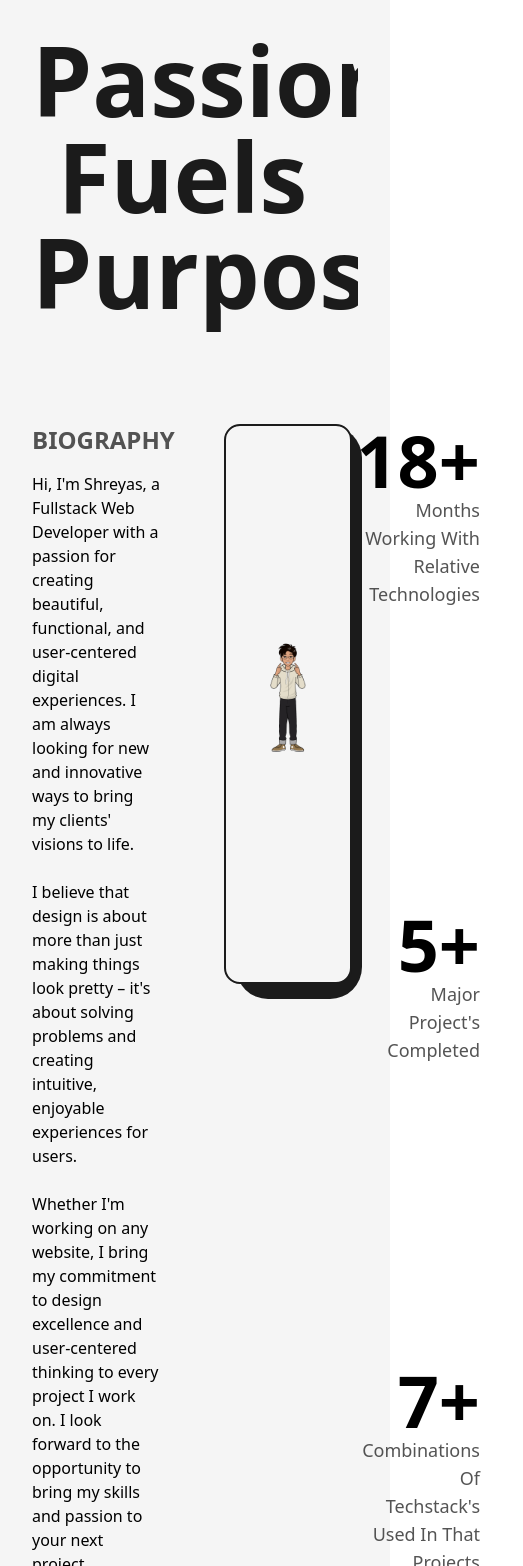
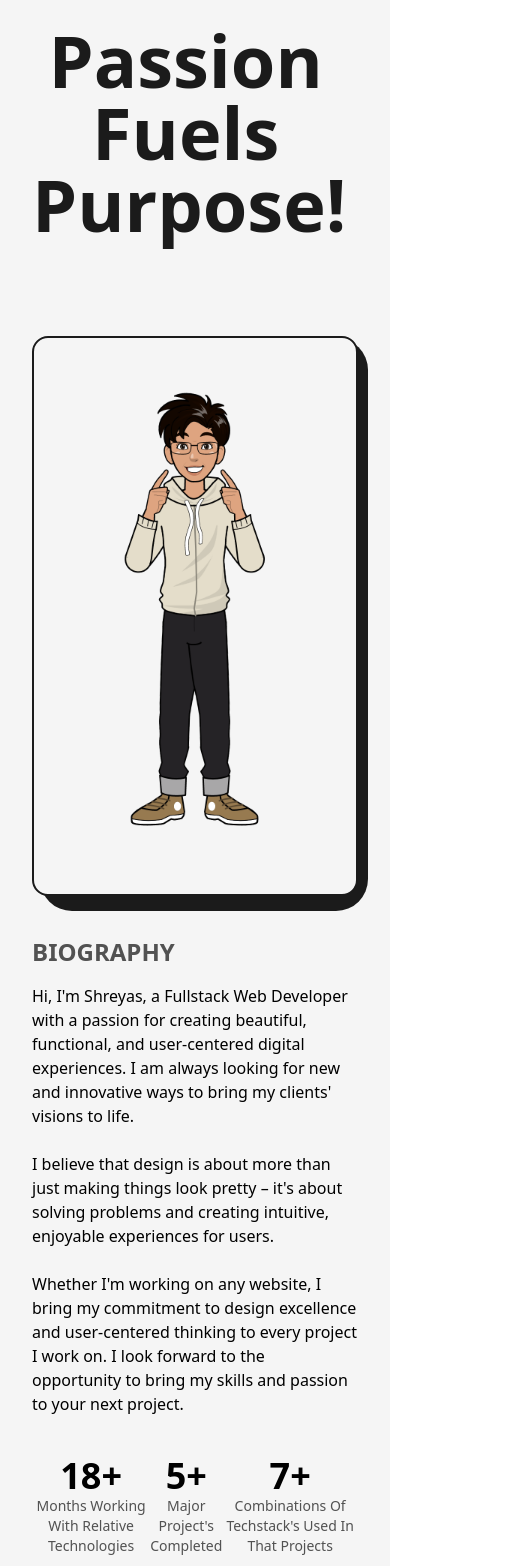
Before and after one commit to itsPhoenix03/Portfolio, a Next.js app: page /aboutme in a window 390 px wide. Shown: the part 82-1648 px from the top of the page, 523 px wide, since content can reach past the window. Built offline with nearby package versions, Linux system fonts and the light colour scheme.

Commit message:
Making the about page responsive

```diff
--- a/pages/aboutme.js
+++ b/pages/aboutme.js
@@ -44,10 +44,13 @@ const aboutme = () => {
 
       <main className="flex w-full flex-col items-center justify-center dark:text-light">
         <Layout className="pt-16">
-          <AnimatedText text="Passion Fuels Purpose!" className="mb-24" />
+          <AnimatedText
+            text="Passion Fuels Purpose!"
+            className="mb-24 lg:!text-7xl"
+          />
 
-          <div className="grid w-full grid-cols-8 gap-16">
-            <div className="col-span-3 flex flex-col items-start justify-start">
+          <div className="grid w-full grid-cols-8 gap-16 sm:gap-10">
+            <div className="col-span-3 flex flex-col items-start justify-start xl:col-span-4 md:order-2 md:col-span-8">
               <h2 className="mb-4 text-2xl font-bold text-dark/75 dark:text-light/75 uppercase">
                 Biography
               </h2>
@@ -73,7 +76,11 @@ const aboutme = () => {
               </p>
             </div>
 
-            <div className="col-span-3 relative h-[35rem] rounded-2xl border-2 border-solid border-dark bg-light dark:border-light dark:bg-dark p-8">
+            <div
+              className="col-span-3 relative h-[35rem] rounded-2xl border-2 border-solid border-dark bg-light dark:border-light dark:bg-dark p-8
+            xl:col-span-4 md:order-1 md:col-span-8
+            "
+            >
               <div className="absolute top-0 -right-3 -z-10 w-[102%] h-[103%] rounded-[2rem] bg-dark dark:bg-light" />
 
               <Image
@@ -89,33 +96,37 @@ const aboutme = () => {
               />
             </div>
 
-            <div className="col-span-2 flex flex-col items-end justify-between">
-              <div className="flex flex-col items-end justify-center">
-                <span className="inline-block text-7xl font-bold">
+            <div className="col-span-2 flex flex-col items-end justify-between xl:col-span-8 xl:flex-row xl:items-center md:order-3">
+              <div className="flex flex-col items-end justify-center xl:items-center">
+                <span className="inline-block text-7xl font-bold md:text-6xl sm:text-5xl xs:text-4xl">
                   <AnimatedNumbers value={18} />+
                 </span>
 
-                <h2 className="text-lg font-medium capitalize text-dark/75 text-right dark:text-light/75">
+                <h2
+                  className="text-lg font-medium capitalize text-dark/75 text-right xl:text-center xl:text-base dark:text-light/75
+                  sm:text-sm
+                "
+                >
                   Months Working with relative technologies
                 </h2>
               </div>
 
-              <div className="flex flex-col items-end justify-center">
-                <span className="inline-block text-7xl font-bold">
+              <div className="flex flex-col items-end justify-center xl:items-center">
+                <span className="inline-block text-7xl font-bold md:text-6xl sm:text-5xl xs:text-4xl">
                   <AnimatedNumbers value={5} />+
                 </span>
 
-                <h2 className="text-lg font-medium capitalize text-dark/75 text-right dark:text-light/75">
+                <h2 className="text-lg font-medium capitalize text-dark/75 text-right xl:text-center xl:text-base dark:text-light/75 sm:text-sm">
                   Major Project&#39;s Completed
                 </h2>
               </div>
 
-              <div className="flex flex-col items-end justify-center">
-                <span className="inline-block text-7xl font-bold">
+              <div className="flex flex-col items-end justify-center xl:items-center">
+                <span className="inline-block text-7xl font-bold md:text-6xl sm:text-5xl xs:text-4xl">
                   <AnimatedNumbers value={7} />+
                 </span>
 
-                <h2 className="text-lg font-medium capitalize text-dark/75 text-right dark:text-light/75">
+                <h2 className="text-lg font-medium capitalize text-dark/75 text-right xl:text-center xl:text-base dark:text-light/75 sm:text-sm">
                   Combinations of Techstack&#39;s Used in that projects
                 </h2>
               </div>
--- a/pages/projects.js
+++ b/pages/projects.js
@@ -18,7 +18,11 @@ const FramerImage = motion(Image);
 
 const FeauredProject = ({ type, title, img, summary, link, github }) => {
   return (
-    <article className="relative w-full p-6 flex items-center justify-between rounded-2xl border border-solid border-dark bg-light dark:border-light dark:bg-dark shadow-2xl">
+    <article
+      className="relative w-full p-6 flex items-center justify-between rounded-2xl border border-solid border-dark bg-light dark:border-light dark:bg-dark shadow-2xl
+
+    "
+    >
       <div className="absolute top-0 -right-3 -z-10 w-[101%] h-[103%] rounded-[2rem] rounded-br-2xl bg-dark dark:bg-light" />
 
       <Link
@@ -130,7 +134,10 @@ const projects = () => {
 
       <main className="w-full mb-16 flex flex-col items-center justify-center">
         <Layout className="pt-16">
-          <AnimatedText text="Imagination Trumps Knowledge!" className="pb-2" />
+          <AnimatedText
+            text="Imagination Trumps Knowledge!"
+            className="pb-2 lg:text-6xl"
+          />
 
           <div className="grid grid-cols-12 gap-24 my-16">
             <div className="col-span-12">
--- a/src/components/AnimatedText.jsx
+++ b/src/components/AnimatedText.jsx
@@ -30,7 +30,7 @@ const singleWord = {
 
 const AnimatedText = ({ text, className = "" }) => {
   return (
-    <div className="w-full mx-auto py-2 flex items-center justify-center text-center overflow-hidden">
+    <div className="w-full mx-auto py-2 flex items-center justify-center text-center overflow-hidden sm:p-0">
       <motion.h1
         className={`inline-block w-full text-dark font-bold capitalize text-8xl dark:text-light ${className}`}
         variants={quote}
--- a/src/components/Education.jsx
+++ b/src/components/Education.jsx
@@ -44,7 +44,9 @@ const Education = () => {
 
   return (
     <div className="my-56">
-      <h2 className="font-bold text-8xl mb-32 w-full text-center">Education</h2>
+      <h2 className="font-bold text-8xl mb-32 w-full text-center xl:text-7xl">
+        Education
+      </h2>
 
       <div className="w-[75%] mx-auto relative">
         <motion.div
--- a/src/components/Footer.jsx
+++ b/src/components/Footer.jsx
@@ -5,11 +5,11 @@ import Link from "next/link";
 const Footer = () => {
   return (
     <footer className="w-full border-t-2 border-solid border-dark text-md font-medium dark:text-light dark:border-light">
-      <Layout className="py-8 px-16 flex items-center justify-between">
+      <Layout className="py-8 px-16 flex items-center justify-between lg:py-4 lg:px-10 sm:px-2 md:text-base md:flex-col md:text-center md:gap-4">
         <span className="w-full">
           {new Date().getFullYear()} &copy; All Rights Reserved.
         </span>
-        <div className="w-full flex items-center justify-center group">
+        <div className="w-full flex items-center justify-center group ">
           Build with{" "}
           <span className="text-primary dark:text-primaryDark text-3xl px-1 transition duration-150 ease-out hover:ease-in group-hover:-translate-y-1">
             &#9825;
@@ -21,7 +21,7 @@ const Footer = () => {
         </div>
         <Link
           href="https://www.linkedin.com/in/shreyas-misra031/"
-          className="w-full text-right underline underline-offset-2"
+          className="w-full text-right underline underline-offset-2 md:text-center"
         >
           Say Hello!
         </Link>
--- a/src/components/Navbar.jsx
+++ b/src/components/Navbar.jsx
@@ -68,7 +68,7 @@ const Navbar = () => {
 
   return (
     <header
-      className={`relative w-full px-32 py-8 font-medium flex items-center justify-between dark:text-light`}
+      className={`relative w-full px-32 py-8 font-medium flex items-center justify-between dark:text-light z-10 lg:px-20 md:px-12 sm:px-6`}
     >
       <button
         className="flex-col justify-center items-center hidden lg:flex"
--- a/src/components/Timeline.jsx
+++ b/src/components/Timeline.jsx
@@ -44,7 +44,7 @@ const Timeline = () => {
 
   return (
     <div className="my-56">
-      <h2 className="font-bold text-8xl mb-32 w-full text-center">
+      <h2 className="font-bold text-8xl mb-32 w-full text-center xl:text-7xl">
         Mastering the Craft
       </h2>
 
--- a/tailwind.config.js
+++ b/tailwind.config.js
@@ -24,6 +24,21 @@ module.exports = {
           "repeating-radial-gradient(rgba(0,0,0,0.7) 2px, #f5f5f5 5px, #f5f5f5 100px)",
         circularDark:
           "repeating-radial-gradient(rgba(255,255,255,0.7) 2px, #1b1b1b 5px, #1b1b1b 100px)",
+        circularLightLg:
+          "repeating-radial-gradient(rgba(0,0,0,0.7) 2px, #f5f5f5 5px, #f5f5f5 80px)",
+        circularDarkLg:
+          "repeating-radial-gradient(rgba(255,255,255,0.7) 2px, #1b1b1b 5px, #1b1b1b 80px)",
+        circularLightMd:
+          "repeating-radial-gradient(rgba(0,0,0,0.4) 2px,#f5f5f5 5px,#f5f5f5 60px)",
+
+        circularDarkMd:
+          "repeating-radial-gradient(rgba(255,255,255,0.5) 2px,#1b1b1b 8px,#1b1b1b 60px)",
+
+        circularLightSm:
+          "repeating-radial-gradient(rgba(0,0,0,0.4) 2px,#f5f5f5 5px,#f5f5f5 40px)",
+
+        circularDarkSm:
+          "repeating-radial-gradient(rgba(255,255,255,0.5) 2px,#1b1b1b 8px,#1b1b1b 40px)",
       },
     },
     screens: {
@@ -44,6 +59,7 @@ module.exports = {
 
       xs: { max: "479px" },
       // => @media (max-width: 479px) { ... }
+      xxs: { max: "375px" },
     },
   },
   plugins: [],
```
Also changed, not shown: pages/index.js (+22 -13 lines), pages/skills.js (+14 -6 lines), src/components/AboutSectionSkills.jsx (+16 -4 lines).
